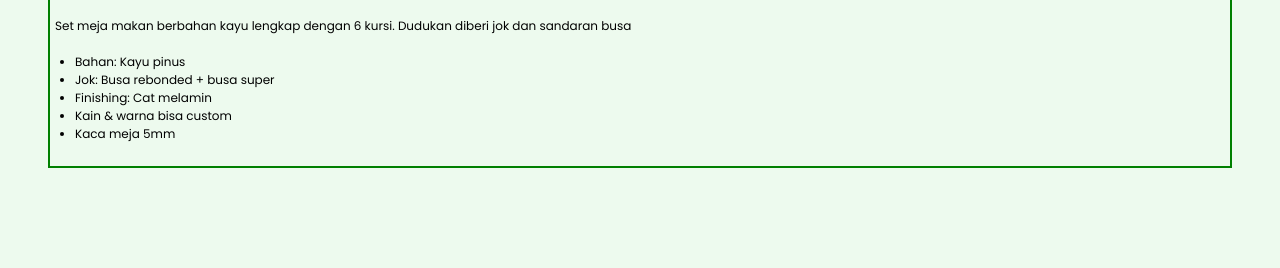
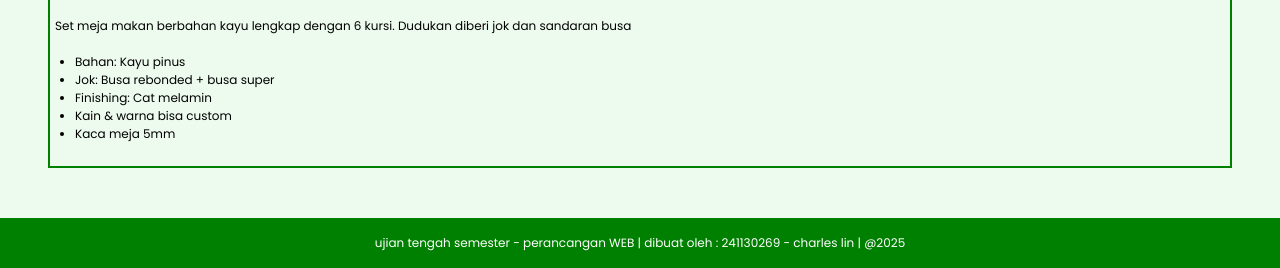
Before and after one commit to VinnNervin/UTS_241130269_CHARLES-LIN, a plain HTML site: page index.html in a window 1280 px wide. Shown: the part 2949-3217 px from the top of the page. Before the commit the page ends 3167 px from the top, so only its background shows below. Drawn offline with Linux system fonts and the light colour scheme.

Commit message:
add footer

```diff
--- a/index.html
+++ b/index.html
@@ -304,6 +304,11 @@
       </div>
     </section>
 
-
+    <footer>
+      <p>
+        ujian tengah semester - perancangan WEB | dibuat oleh : 241130269 -
+        charles lin | @2025
+      </p>
+    </footer>
   </body>
 </html>
```
